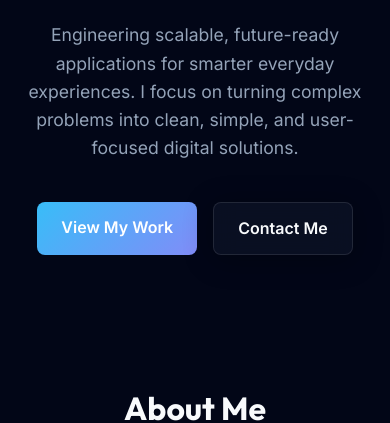
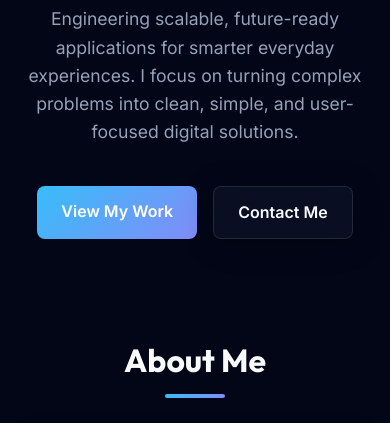
Before and after one commit to codeMAHDI/moshiur-portfolio, a plain HTML site: page index.html in a window 390 px wide. Shown: the part 686-1109 px from the top of the page. Drawn offline with nearby package versions, Linux system fonts and the light colour scheme.

Commit message:
Reduced section gaps

```diff
--- a/style.css
+++ b/style.css
@@ -201,14 +201,14 @@ ul {
 
 /* Common Section Styles */
 .section {
-    padding: 6rem 2rem;
+    padding: 3.5rem 2rem;
     max-width: 1200px;
     margin: 0 auto;
 }
 
 .section-header {
     text-align: center;
-    margin-bottom: 4rem;
+    margin-bottom: 2.5rem;
 }
 
 .section-title {
@@ -736,7 +736,7 @@ ul {
     }
 
     .section {
-        padding: 4rem 1.5rem;
+        padding: 3rem 1.5rem;
     }
 }
 
```
